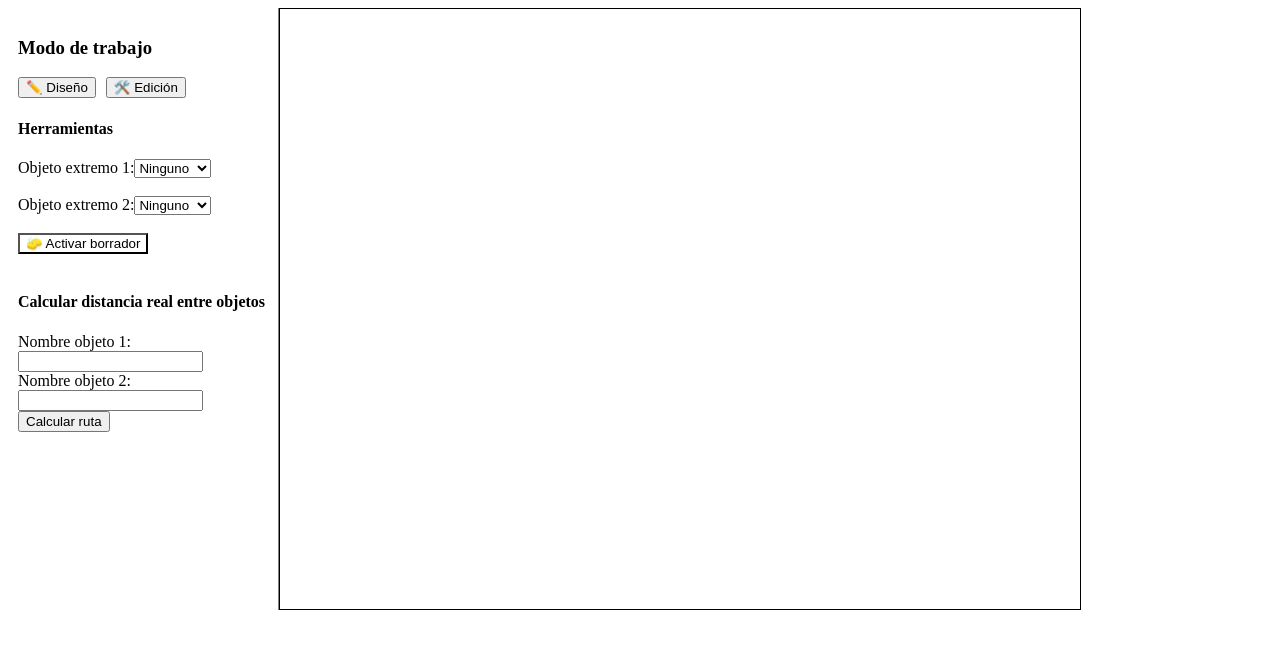
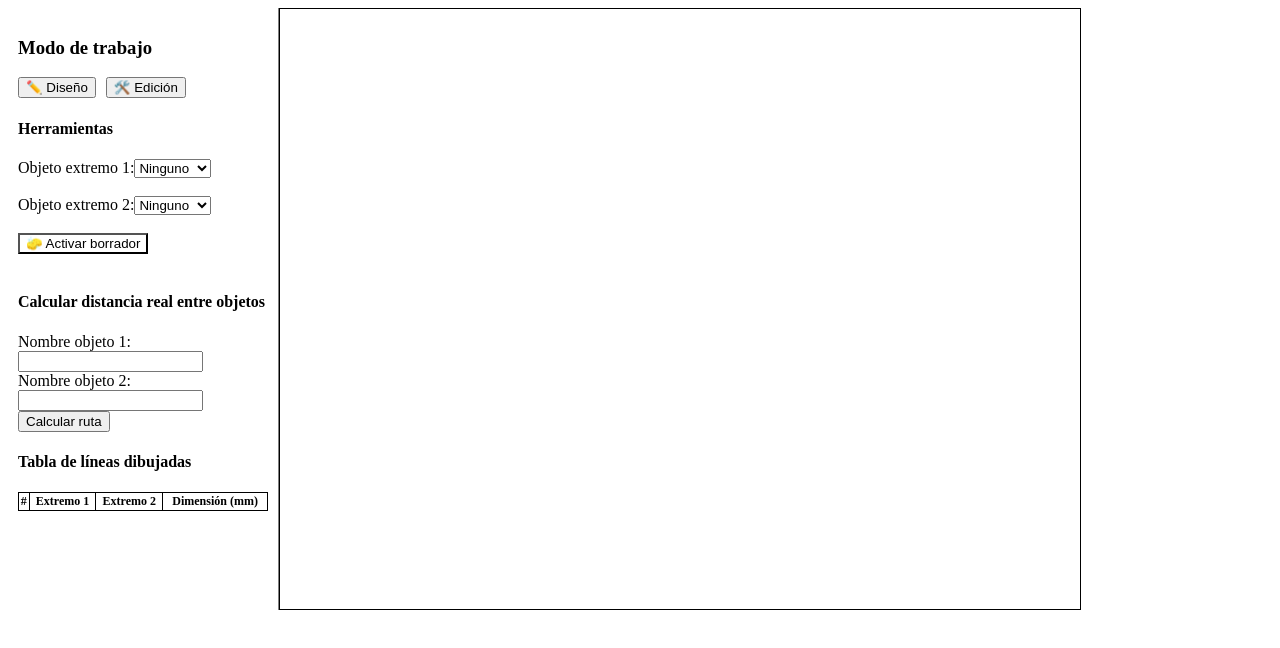
Before and after one commit to somerwest01/Dim_checktofrom, a React (Create React App) app: page / in a window 1280 px wide. Shown: the top 648 px of the page. Built offline with nearby package versions, Linux system fonts and the light colour scheme.

Commit message:
Update App.js

```diff
--- a/src/App.js
+++ b/src/App.js
@@ -252,6 +252,29 @@ function App() {
             {distanciaRuta !== null && (
               <p>📏 Distancia total: {distanciaRuta.toFixed(2)} mm<br />🧭 Ruta: {rutaCalculada.join(' → ')}</p>
             )}
+
+            <h4>Tabla de líneas dibujadas</h4>
+<table style={{ width: '100%', fontSize: '12px', borderCollapse: 'collapse' }}>
+  <thead>
+    <tr>
+      <th style={{ border: '1px solid black' }}>#</th>
+      <th style={{ border: '1px solid black' }}>Extremo 1</th>
+      <th style={{ border: '1px solid black' }}>Extremo 2</th>
+      <th style={{ border: '1px solid black' }}>Dimensión (mm)</th>
+    </tr>
+  </thead>
+  <tbody>
+    {lines.map((line, index) => (
+      <tr key={index}>
+        <td style={{ border: '1px solid gray' }}>{index + 1}</td>
+        <td style={{ border: '1px solid gray' }}>{line.nombre_obj1 || '❌'}</td>
+        <td style={{ border: '1px solid gray' }}>{line.nombre_obj2 || '❌'}</td>
+        <td style={{ border: '1px solid gray' }}>{line.dimension_mm || '❌'}</td>
+      </tr>
+    ))}
+  </tbody>
+</table>
+
           </>
         )}
 
```
